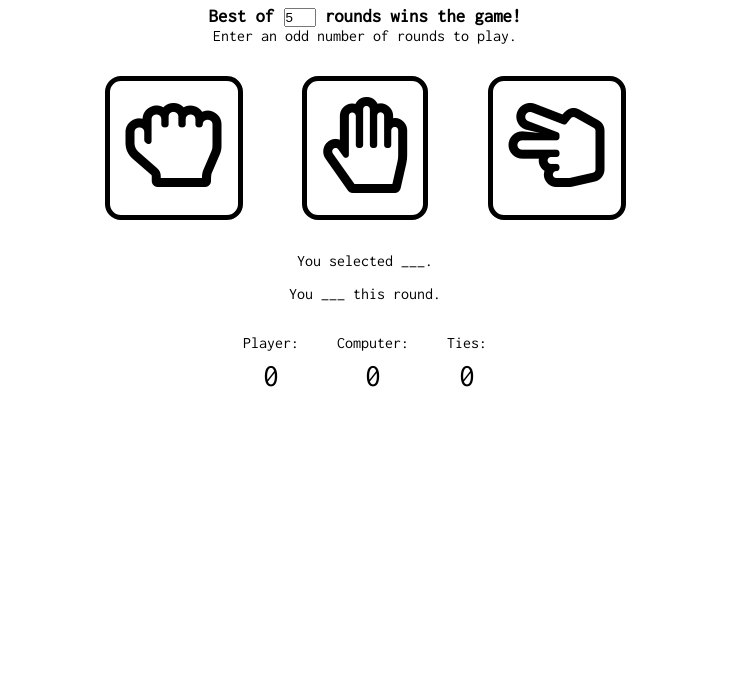
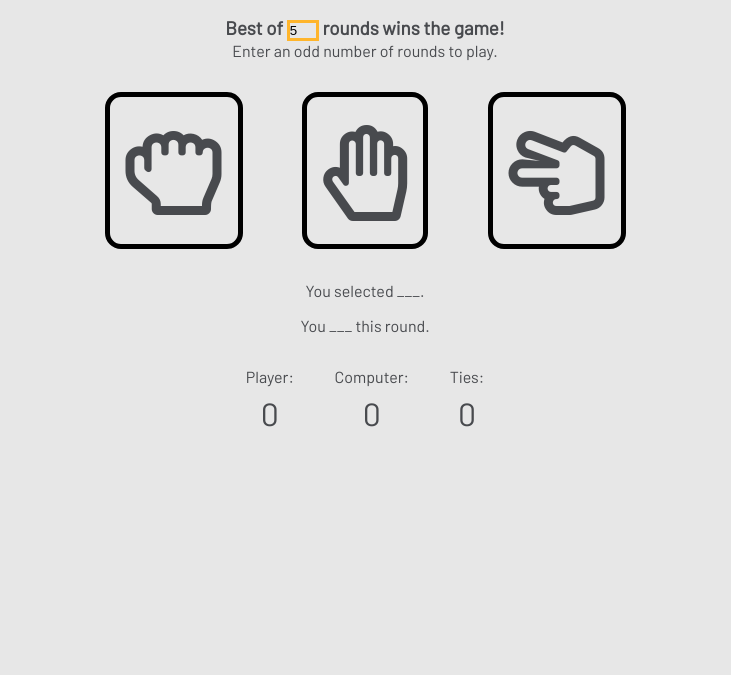
Before and after one commit to aughostcodes/rps, a plain HTML site: page index.html in a window 1280 px wide. Shown: the part 125-800 px from the top of the page, without its empty margins (275-1006 px from the left). Drawn offline with Linux system fonts and the light colour scheme.

Commit message:
Some color

```diff
--- a/index.html
+++ b/index.html
@@ -4,7 +4,7 @@
     <meta charset="UTF-8">
     <meta name="viewport" content="width=device-width, initial-scale=1.0">
     <meta http-equiv="X-UA-Compatible" content="ie=edge">
-    <link href="https://fonts.googleapis.com/css?family=Inconsolata&display=swap" rel="stylesheet">
+    <link href="https://fonts.googleapis.com/css?family=Barlow&display=swap" rel="stylesheet">
     <link rel="stylesheet" href="https://cdnjs.cloudflare.com/ajax/libs/font-awesome/5.11.2/css/all.min.css" />
     <link rel="stylesheet" href="style.css" />
     <title>TOP: R, P, S</title>
--- a/style.css
+++ b/style.css
@@ -2,6 +2,7 @@
     box-sizing: border-box;
     margin: 0;
     padding: 0;
+    background-color: rgb(231, 231, 231);
 }
 
 .main-container {
@@ -9,7 +10,8 @@
     flex-direction: column;
     align-items: center;
     margin-top: 2rem;
-    font-family: 'Inconsolata', monospace;
+    font-family: 'Barlow', monospace;
+    color: rgba(54, 57, 61, 0.9);
 }
 
 h1 {
@@ -25,6 +27,7 @@ h1 {
 
 .best-of-input {
     width: 2rem;
+    border: rgb(255,181,43) solid;
 }
 
 .images {
@@ -39,6 +42,7 @@ h1 {
     border-radius: 1rem;
     padding: 1rem;
     font-size: 6rem;
+    cursor: pointer;
 }
 
 .icon:hover {
@@ -83,6 +87,7 @@ h1 {
     flex-direction: column;
     align-items: center;
     margin-top: 2rem;
+    cursor: pointer;
 }
 
 .hidden {
```
